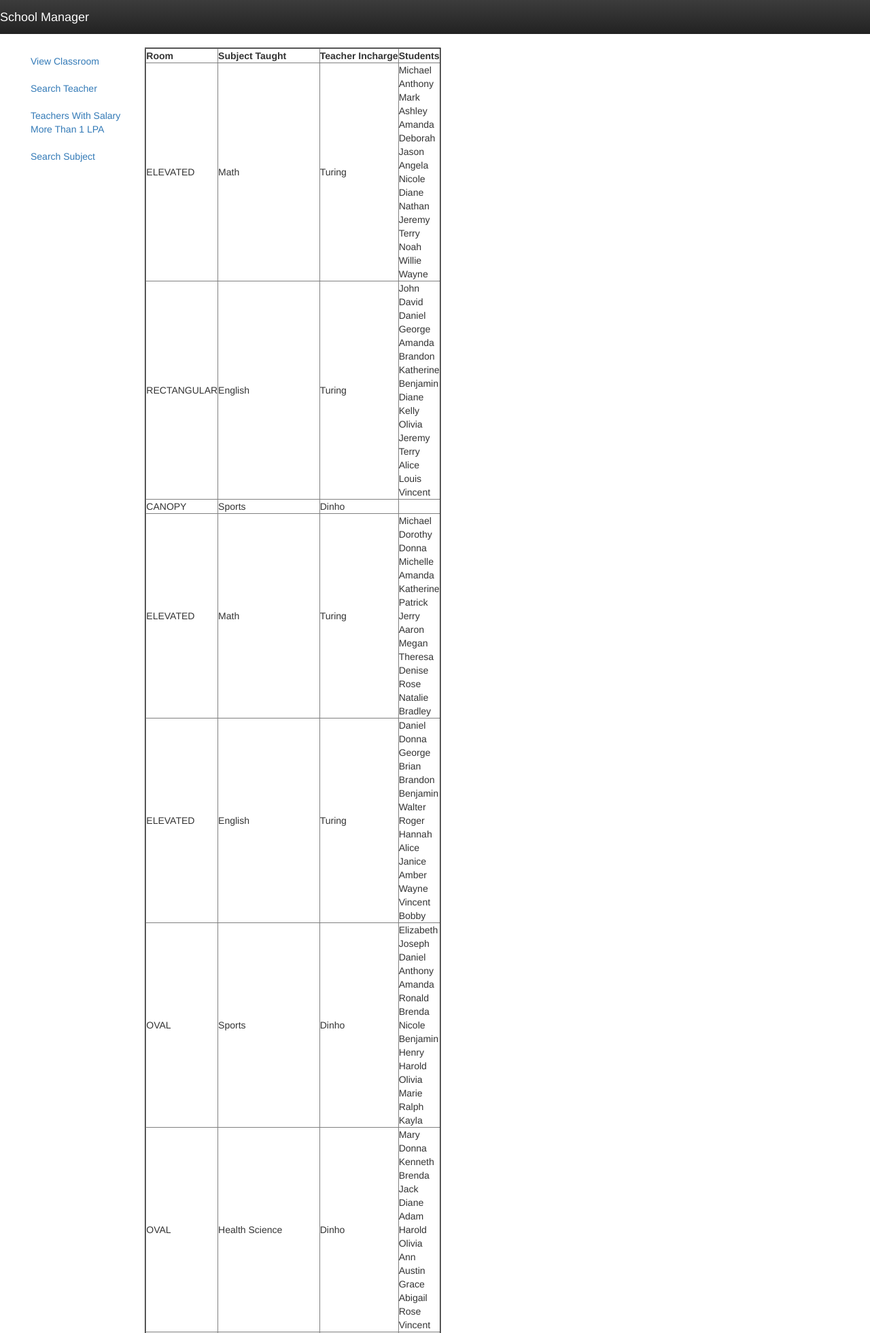
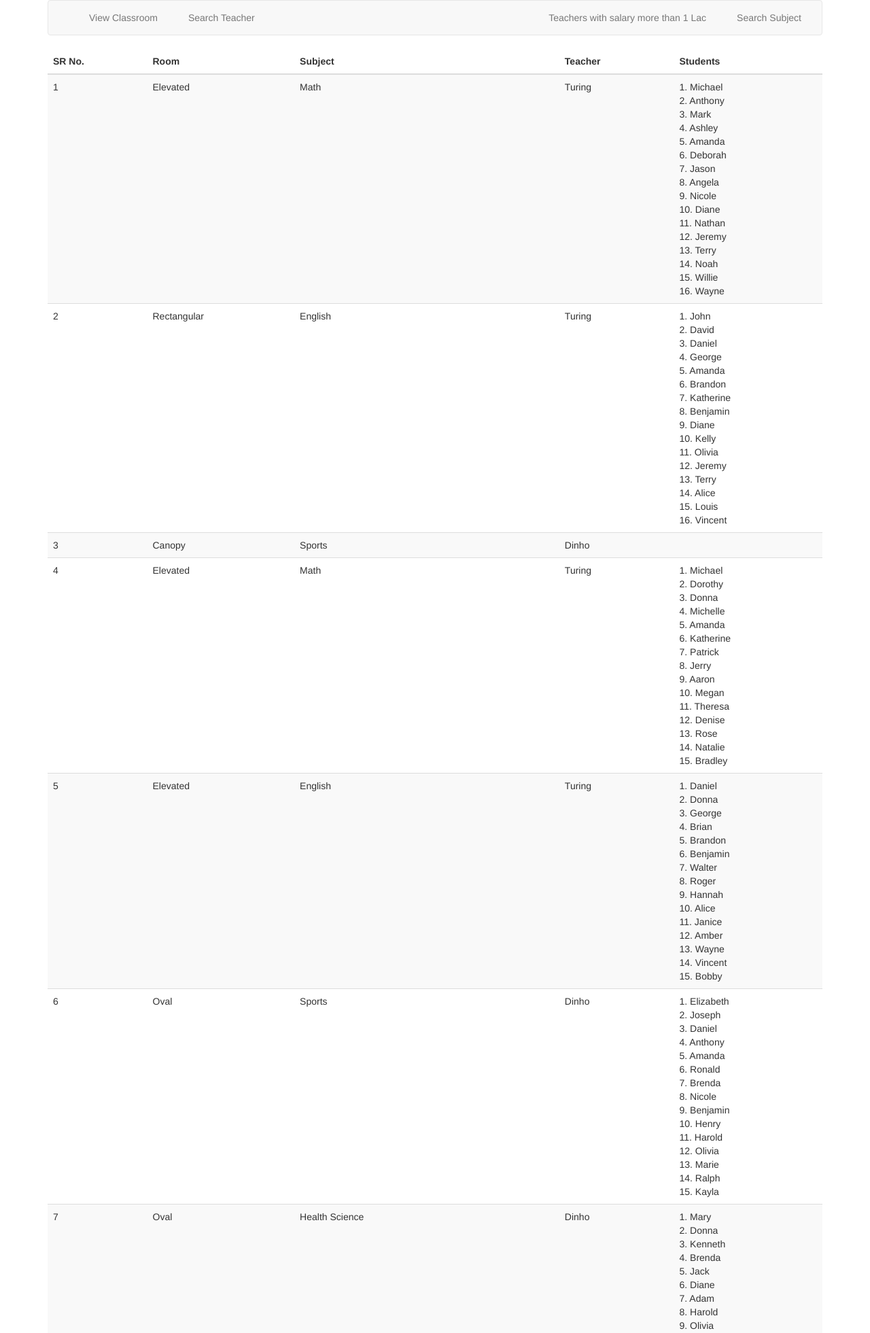
Before and after one commit to deepak-ace12/myschool, a Django app: page /class-info in a window 1280 px wide. Shown: the top 1961 px of the page at 68% size. Run offline with Django 3.2, Linux system fonts and the light colour scheme; data comes from the database, SQL or seed files in the repository; some libraries are stand-ins or nearby versions.

Commit message:
done with frontend

```diff
--- a/lenden/settings.py
+++ b/lenden/settings.py
@@ -38,6 +38,7 @@ INSTALLED_APPS = [
     'django.contrib.messages',
     'django.contrib.staticfiles',
     'myschool',
+    'widget_tweaks',
 ]
 
 MIDDLEWARE = [
--- a/myschool/templates/myschool/base.html
+++ b/myschool/templates/myschool/base.html
@@ -1,63 +1,46 @@
-<!doctype html>
+
+<!DOCTYPE html>
+<html lang="en">
 <head>
-  <meta charset="utf-8">
-  <meta http-equiv="X-UA-Compatible" content="IE=edge,chrome=1">
-    <title>
-    School Manager
-    </title>
-  <meta name="description" content="">
-  <meta name="viewport" content="width=device-width, initial-scale=1">
-  <link rel="apple-touch-icon" href="apple-touch-icon.png">
-
-  <meta charset="utf-8">
-  <meta name="description" content="">
-  <meta name="author" content="">
-
-  <!-- Latest compiled and minified CSS -->
-<link rel="stylesheet" href="https://maxcdn.bootstrapcdn.com/bootstrap/3.3.7/css/bootstrap.min.css" integrity="sha384-BVYiiSIFeK1dGmJRAkycuHAHRg32OmUcww7on3RYdg4Va+PmSTsz/K68vbdEjh4u" crossorigin="anonymous">
-
-<!-- Optional theme -->
-<link rel="stylesheet" href="https://maxcdn.bootstrapcdn.com/bootstrap/3.3.7/css/bootstrap-theme.min.css" integrity="sha384-rHyoN1iRsVXV4nD0JutlnGaslCJuC7uwjduW9SVrLvRYooPp2bWYgmgJQIXwl/Sp" crossorigin="anonymous">
-
-<!-- Latest compiled and minified JavaScript -->
-
-<link rel="stylesheet" type="text/css" href="https://cdnjs.cloudflare.com/ajax/libs/jqueryui/1.12.1/jquery-ui.min.css">
-<link rel="stylesheet" type="text/css" href="https://cdnjs.cloudflare.com/ajax/libs/bootstrap-select/1.13.10/css/bootstrap-select.min.css">
-
-
-
-
-  <script language="JavaScript" type="text/javascript" src="https://cdnjs.cloudflare.com/ajax/libs/jquery/3.4.1/jquery.min.js"></script>
-  <script src="https://code.jquery.com/jquery-3.2.1.slim.min.js" integrity="sha384-KJ3o2DKtIkvYIK3UENzmM7KCkRr/rE9/Qpg6aAZGJwFDMVNA/GpGFF93hXpG5KkN" crossorigin="anonymous"></script>
-<script src="https://cdnjs.cloudflare.com/ajax/libs/popper.js/1.12.9/umd/popper.min.js" integrity="sha384-ApNbgh9B+Y1QKtv3Rn7W3mgPxhU9K/ScQsAP7hUibX39j7fakFPskvXusvfa0b4Q" crossorigin="anonymous"></script>
-<script src="https://maxcdn.bootstrapcdn.com/bootstrap/4.0.0/js/bootstrap.min.js" integrity="sha384-JZR6Spejh4U02d8jOt6vLEHfe/JQGiRRSQQxSfFWpi1MquVdAyjUar5+76PVCmYl" crossorigin="anonymous"></script>
-<script type="text/javascript" src="https://cdnjs.cloudflare.com/ajax/libs/jqueryui/1.12.1/jquery-ui.min.js"></script>
-<script type="text/javascript" src="https://cdnjs.cloudflare.com/ajax/libs/bootstrap-select/1.13.10/js/bootstrap-select.min.js"></script>
+  <link rel="stylesheet" href="https://maxcdn.bootstrapcdn.com/bootstrap/3.3.7/css/bootstrap.min.css"
+  integrity="sha384-BVYiiSIFeK1dGmJRAkycuHAHRg32OmUcww7on3RYdg4Va+PmSTsz/K68vbdEjh4u"
+    crossorigin="anonymous">
+    <meta name="viewport", content="width=device-width, initial-scale=1.0">
+    {% block head %}
+    <title>base</title>
+    {% endblock %}
 </head>
-
-     <div class="content">
-      <nav class="navbar">
-        <div class="container-fluid">
-            <div class="navbar-header  navbar-inverse navbar-fixed-top">
-              <a class="navbar-brand" href="{% url 'home' %}">School Manager</a>
-            </div>
-        </div>
-      </nav>
-      <div class="container-fluid">
-        <div class="row">
-          <div class="col-md-2 sidebar">
-          <ul class="nav nav-sidebar">
+<body>
+<div class="container">
+<nav class="navbar navbar-default">
+    <div class="container-fluid">
+      <div class="navbar-header">
+        <button type="button" class="navbar-toggle collapsed" data-toggle="collapse" data-target="#navbar"
+                aria-expanded="false" aria-controls="navbar">
+          <span class="sr-only">Toggle navigation</span>
+          <span class="icon-bar"></span>
+          <span class="icon-bar"></span>
+          <span class="icon-bar"></span>
+        </button>
+      </div>
+      <div id="navbar" class="navbar-collapse collapse">
+          <ul class="nav navbar-nav navbar-left">
             <li><a href="{% url 'myschool:class_info' %}" title="view-classroom" style="padding-left:30px">View Classroom</a></li>
             <li><a href="{% url 'myschool:search_teacher' %}" title="search-teacher" style="padding-left:30px">Search Teacher</a></li>
-            <li><a href="{% url 'myschool:get_teachers_by_salaries' %}" title="teachers-by-salaries" style="padding-left:30px">Teachers With Salary More Than 1 LPA</a></li>
+          </ul>
+          <ul class="nav navbar-nav navbar-right">
+            <li><a href="{% url 'myschool:get_teachers_by_salaries' %}" title="teachers-by-salaries" style="padding-left:30px">Teachers with salary more than 1 Lac</a></li>
             <li><a href="{% url 'myschool:search_subject' %}" title="search-subject" style="padding-left:30px">Search Subject</a></li>
           </ul>
-        </div>
-        {% block page %}
-        {% endblock %}
-        </div>
       </div>
-     </div>
-
+    </div>
+  </nav>
+{% block body %}
+<h1>Base</h1>
+{% endblock %}
+</div>
 </body>
+<script src="https://code.jquery.com/jquery-3.4.1.slim.min.js" integrity="sha384-J6qa4849blE2+poT4WnyKhv5vZF5SrPo0iEjwBvKU7imGFAV0wwj1yYfoRSJoZ+n" crossorigin="anonymous"></script>
+<script src="https://cdn.jsdelivr.net/npm/popper.js@1.16.0/dist/umd/popper.min.js" integrity="sha384-Q6E9RHvbIyZFJoft+2mJbHaEWldlvI9IOYy5n3zV9zzTtmI3UksdQRVvoxMfooAo" crossorigin="anonymous"></script>
+<script src="https://stackpath.bootstrapcdn.com/bootstrap/4.4.1/js/bootstrap.min.js" integrity="sha384-wfSDF2E50Y2D1uUdj0O3uMBJnjuUD4Ih7YwaYd1iqfktj0Uod8GCExl3Og8ifwB6" crossorigin="anonymous"></script>
 </html>
--- a/myschool/templates/myschool/classroom_details.html
+++ b/myschool/templates/myschool/classroom_details.html
@@ -1,26 +1,30 @@
 {% extends "myschool/base.html" %}
-{% block page %}
-<div>
-<table border="2">
+{% block body %}
+<table class="table table-striped">
+	<thead>
 		<tr>
+		  <th>SR No.</th>
 		  <th>Room</th>
-		<th>Subject Taught</th>
-		<th>Teacher Incharge</th>
+			<th>Subject</th>
+			<th>Teacher</th>
 			<th>Students</th>
 		</tr>
+	</thead>
+	<tbody>
+
 	{% for class in classes %}
 	<tr>
-		<td>{{class.room.shape}}</td>
+		<td>{{ forloop.counter }}</td>
+		<td>{{class.room.get_shape_display}}</td>
 		<td>{{class.subject.name}}</td>
 		<td>{{class.teacher.name}}</td>
 		<td>
 			{% for student in class.students.all %}
-				{{student.name}}
-				<br/>
+				{{ forloop.counter }}. {{student.name}}<br/>
 			{% endfor %}
 		</td>
 	  </tr>
 {% endfor %}
+	</tbody>
 </table>
-</div>
 {% endblock %}
--- a/myschool/views.py
+++ b/myschool/views.py
@@ -32,6 +32,7 @@ class SearchTeacherFormView(View):
 
     def post(self, request, *args, **kwargs):
         context = {}
+        print ("****************", request.POST)
         form = SearchTeacher(request.POST)
         context.update({'form': form})
         if form.is_valid():
```
Also changed, not shown: myschool/templates/myschool/search_subject.html (+9 -4 lines), myschool/templates/myschool/search_teacher.html (+18 -14 lines), myschool/templates/myschool/teachers_salaries.html (+12 -9 lines). Lines whose indentation alone changed are shown as unchanged.
